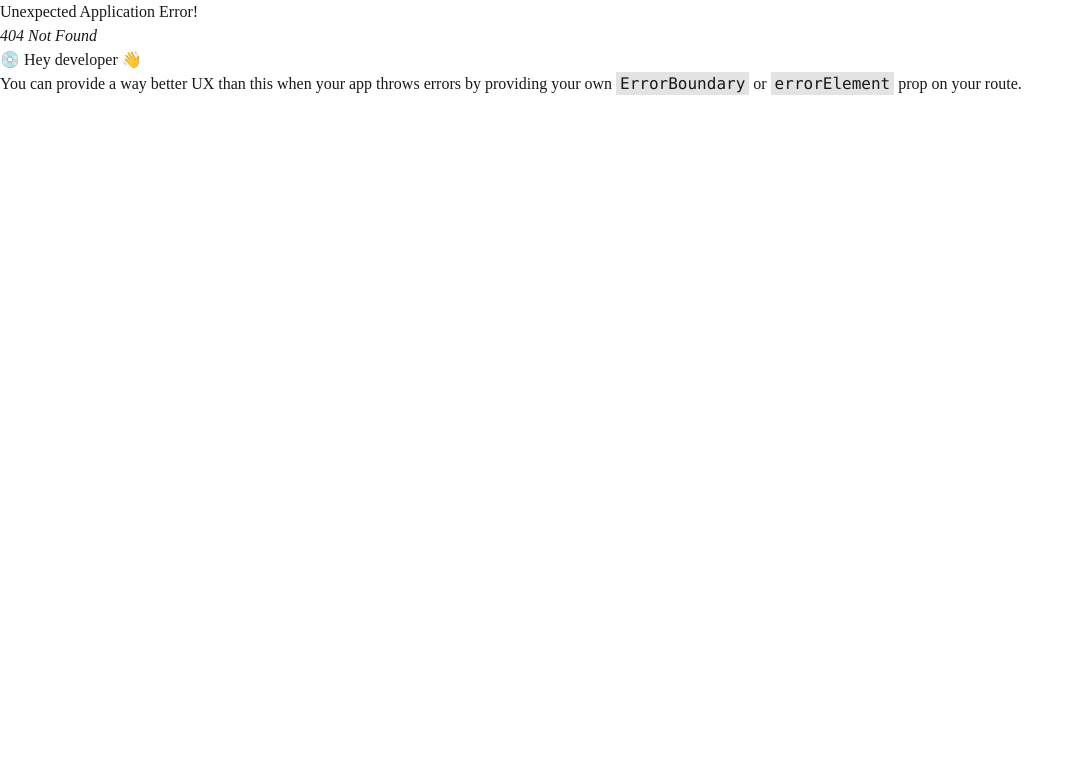
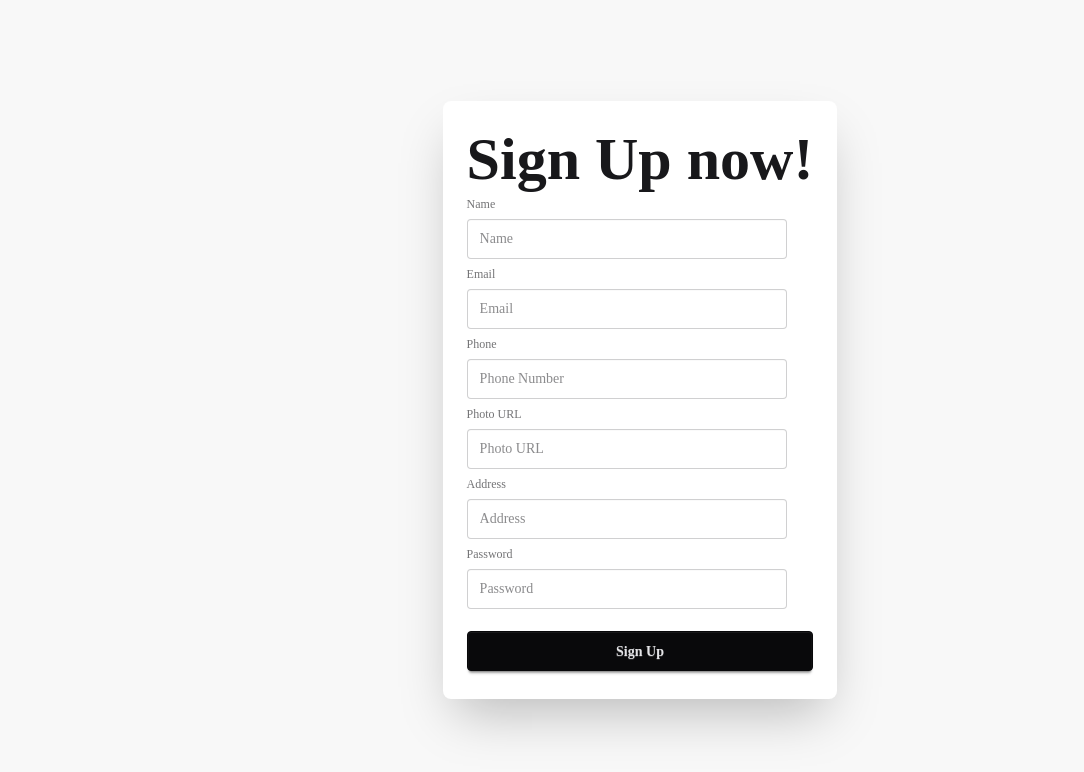
Before and after one commit to nusratmomita/Espresso-Emporium-Coffee-Shop-Client, a React (Vite) app: page /signup in a window 1280 px wide. Before the commit this address had no page. Shown: the top 772 px of the page, without its empty margins (0-1084 px from the left). Built offline with nearby package versions, Linux system fonts and the light colour scheme; a web font is replaced by a local one.

Commit message:
Add users to firebase and database implemented

```diff
--- a/package.json
+++ b/package.json
@@ -11,6 +11,7 @@
   },
   "dependencies": {
     "@tailwindcss/vite": "^4.1.6",
+    "firebase": "^11.7.3",
     "react": "^19.1.0",
     "react-dom": "^19.1.0",
     "react-icons": "^5.5.0",
--- /dev/null
+++ b/src/Auth/AuthContext.jsx
@@ -0,0 +1,4 @@
+import { createContext } from "react";
+
+// * just creating a context using it in AuthProvider
+export const AuthContext = createContext(null)
--- /dev/null
+++ b/src/Auth/AuthProvider.jsx
@@ -0,0 +1,25 @@
+import { createUserWithEmailAndPassword } from 'firebase/auth';
+import { auth } from '../Firebase/firebase.config';
+import { AuthContext } from './AuthContext';
+
+const AuthProvider = ({children}) => {
+
+    const createUser = (email,password) => {
+        return createUserWithEmailAndPassword(auth , email , password)
+    }
+    const userInfo = {
+        createUser
+    }
+
+    return (
+        <div>
+            <AuthContext value={userInfo}>
+                {
+                    children
+                }
+            </AuthContext>
+        </div>
+    );
+};
+
+export default AuthProvider;
--- a/src/Components/CoffeeCard/CoffeeCard.jsx
+++ b/src/Components/CoffeeCard/CoffeeCard.jsx
@@ -6,7 +6,7 @@ import Swal from 'sweetalert2';
 import { Link } from 'react-router';
 
 const CoffeeCard = ({coffee , coffees , setCoffees}) => {
-    console.log(coffee)
+    // console.log(coffee)
 
     const handleDelete = (id) => {
         // console.log("item to be deleted,",id)
@@ -47,7 +47,7 @@ const CoffeeCard = ({coffee , coffees , setCoffees}) => {
         <div className='raleway-font '>
             <div className="flex gap-5 p-8 bg-[#F5F4F1] shadow-sm border-2 border-[#331A15] rounded-2xl">
                 <figure>
-                    <img className='mt-10 ml-5 w-20 h-35 border-2 border-[#331A15] p-2'
+                    <img className='mt-10 ml-5 w-20 h-35 rounded-3xl border-2 border-[#331A15] p-2'
                     src={coffee.coffee_photo}
                     alt="Coffee" />
                 </figure>
--- a/src/Components/Home/Home.jsx
+++ b/src/Components/Home/Home.jsx
@@ -1,9 +1,12 @@
-import React, { useState } from 'react';
+import React, {  useState } from 'react';
 import { NavLink, useLoaderData } from 'react-router';
 import CoffeeCard from '../CoffeeCard/CoffeeCard';
 import { BsFillCupHotFill } from "react-icons/bs";
+import { AuthContext } from '../../Auth/AuthContext';
 
 const Home = () => {
+
+
     const coffeeData = useLoaderData();
     // console.log(coffeeData);
     const [coffees , setCoffees] = useState(coffeeData);
@@ -12,6 +15,7 @@ const Home = () => {
         <>
             <div className='text-center'>
                 <h1 className='text-[#331A15] text-xl font-bold'>- - Sip & Savor - -</h1>
+
                 <p className='text-[#331A15] font-extrabold text-3xl'>Our Popular Products</p>
                 <div>
                     <NavLink to="/addCoffee" className='tooltip w-[190px] my-10 flex gap-4 bg-[#E3B577] p-4 rounded-2xl border-2 border-[#331A15] text-3xl text-white' data-tip="Add Coffee">Add Coffee<BsFillCupHotFill size={30}></BsFillCupHotFill> </NavLink>
--- /dev/null
+++ b/src/Firebase/firebase.config.js
@@ -0,0 +1,20 @@
+
+import { initializeApp } from "firebase/app";
+import { getAuth } from "firebase/auth";
+
+
+
+
+// Your web app's Firebase configuration
+const firebaseConfig = {
+  apiKey: "AIzaSyDMVtRH8fcas8isZ2-zLbwwtp2AXzwVOEU",
+  authDomain: "espresso-emporium-fb910.firebaseapp.com",
+  projectId: "espresso-emporium-fb910",
+  storageBucket: "espresso-emporium-fb910.firebasestorage.app",
+  messagingSenderId: "910303362014",
+  appId: "1:910303362014:web:326fce92df963e390dbb4f"
+};
+
+// Initialize Firebase
+const app = initializeApp(firebaseConfig);
+export const auth = getAuth(app);
--- /dev/null
+++ b/src/SignIn/SignIn.jsx
@@ -0,0 +1,11 @@
+import React from 'react';
+
+const SignIn = () => {
+    return (
+        <div>
+
+        </div>
+    );
+};
+
+export default SignIn;
--- /dev/null
+++ b/src/SignUp/SignUp.jsx
@@ -0,0 +1,97 @@
+import React, { use } from "react";
+import { AuthContext } from "../Auth/AuthContext";
+import Swal from "sweetalert2";
+
+const SignUp = () => {
+  const { createUser } = use(AuthContext);
+  // console.log(createUser)
+
+  const handleSignUp = (e) => {
+    e.preventDefault();
+    const form = e.target;
+    const formData = new FormData(form);
+    // const email = formData.get('email');
+    // const password = formData.get('password');
+    // console.log(email,password)
+
+    const {email , password , ...restFormData} = Object.fromEntries(formData.entries());
+
+
+
+    createUser(email,password)
+    .then((result) => {
+        console.log(result.user);
+
+
+        const userProfile = {
+            email ,
+            ...restFormData,
+            creationTime : result.user?.metadata?.creationTime,
+            lastSignInTime : result.user?.metadata?.lastSignInTime
+        }
+        // console.log(userProfile)
+
+        fetch('http://localhost:3000/users',{
+            method: "POST",
+            headers:{
+                'content-type': 'application/json'
+            },
+            body: JSON.stringify(userProfile)
+        })
+        .then(res=>res.json())
+        .then(data=>{
+            console.log("after creating new user",data)
+            if(data.insertedId){
+                Swal.fire({
+                    position: "top-end",
+                    icon: "success",
+                    title: "Your account has been created successfully!",
+                    showConfirmButton: false,
+                    timer: 1500
+                    });
+            }
+            form.reset();
+        })
+
+    })
+    .catch((error) => {
+        const errorCode = error.code;
+        const errorMessage = error.message;
+        console.log((errorMessage,errorCode))
+    });
+  };
+
+
+  return (
+    <div className="hero bg-base-200 min-h-screen">
+      <div className="hero-content flex-col lg:flex-row-reverse">
+        <div className="card bg-base-100 w-full mx-auto max-w-lg shrink-0 shadow-2xl">
+          <div className="card-body">
+            <form onSubmit={handleSignUp} className="fieldset">
+              <h1 className="text-6xl font-bold">Sign Up now!</h1>
+              <label className="label">Name</label>
+              <input type="text" name="name" className="input" placeholder="Name" />
+              <label className="label">Email</label>
+              <input type="email" name="email" className="input" placeholder="Email" />
+              <label className="label">Phone</label>
+              <input type="tel" name="phone" className="input" placeholder="Phone Number" />
+              <label className="label">Photo URL</label>
+              <input type="text" name="photo url" className="input" placeholder="Photo URL" />
+              <label className="label">Address</label>
+              <input type="text" name="address" className="input" placeholder="Address" />
+
+              <label className="label">Password</label>
+              <input type="password" name="password" className="input" placeholder="Password" />
+
+              <button type="submit" className="btn btn-neutral mt-4">
+                Sign Up
+              </button>
+            </form>
+          </div>
+        </div>
+      </div>
+    </div>
+  );
+};
+
+export default SignUp;
--- /dev/null
+++ b/src/Users/Users.jsx
@@ -0,0 +1,15 @@
+import React from 'react';
+import { useLoaderData } from 'react-router';
+
+const Users = () => {
+    const initialUsers = useLoaderData();
+    console.log(initialUsers);
+
+    return (
+        <div className='mt-40 raleway-font'>
+            <h2 className='text-5xl text-center font-bold'>Total Active users : {initialUsers.length}</h2>
+        </div>
+    );
+};
+
+export default Users;
--- a/src/index.css
+++ b/src/index.css
@@ -8,7 +8,7 @@
   font-weight: 400;
   font-style: normal;
 }
-.raleway-font {
+.raleway-font{
   font-family: "Raleway", sans-serif;
   font-optical-sizing: auto;
   font-weight: 400;
--- a/src/main.jsx
+++ b/src/main.jsx
@@ -8,6 +8,10 @@ import Home from './Components/Home/Home.jsx';
 import AddCoffee from './Components/AddCoffee/AddCoffee.jsx';
 import UpdateCoffee from './Components/UpdateCoffee/UpdateCoffee.jsx';
 import ViewDetails from './Components/ViewDetails/ViewDetails.jsx';
+import SignUp from './SignUp/SignUp.jsx';
+import SignIn from './SignIn/SignIn.jsx';
+import AuthProvider from './Auth/AuthProvider.jsx';
+import Users from './Users/Users.jsx';
 
 const router = createBrowserRouter([
   {
@@ -33,12 +37,25 @@ const router = createBrowserRouter([
         loader: ({params})=> fetch(`http://localhost:3000/coffee/${params.id}`),
         Component: ViewDetails
       },
+      {
+        path: '/signup',
+        Component: SignUp
+      },
+      {
+        path: '/signin',
+        Component: SignIn
+      },
+      {
+        path: '/users',
+        loader: () => fetch('http://localhost:3000/users'),
+        Component: Users
+      },
     ]
   },
 ]);
 
 createRoot(document.getElementById('root')).render(
-   <RouterProvider router={router}>
-    <App/>
-   </RouterProvider>
+   <AuthProvider>
+    <RouterProvider router={router}></RouterProvider>
+   </AuthProvider>
 )
```
Also changed, not shown: 1 other file (tests, documents, lock files or other folders).
